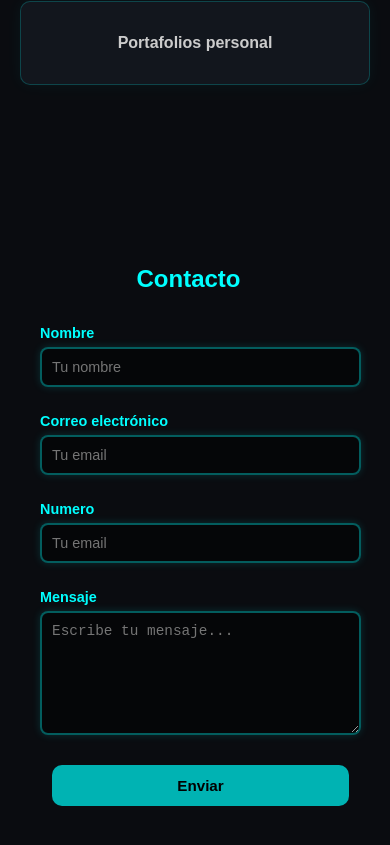
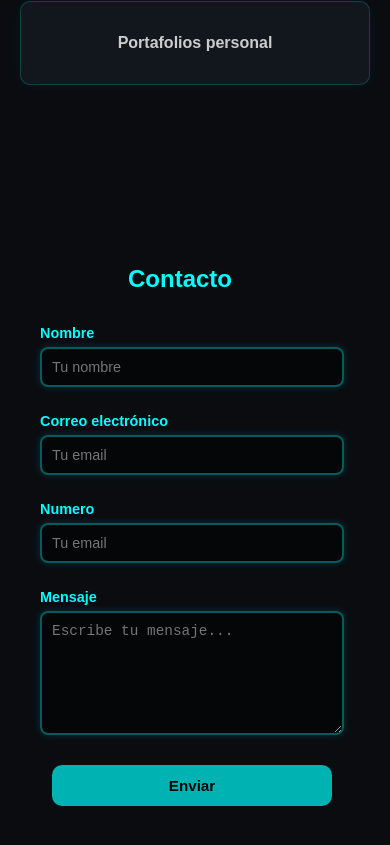
Before and after one commit to sursocarlos/CarlosFloresCV, a React (Vite) app: page / in a window 390 px wide. Shown: the part 4680-5525 px from the top of the page. Built offline with nearby package versions, Linux system fonts and the light colour scheme.

Commit message:
Actualización del formulario Contacto 2

```diff
--- a/src/styles/Body.css
+++ b/src/styles/Body.css
@@ -377,7 +377,7 @@
 
 /* FORMULARIO */
 .contact-form {
-  max-width: 700px; /* MÁS ANCHO */
+  max-width: 1100px; /* MÁS ANCHO */
   margin: 0 auto;
   display: flex;
   flex-direction: column;
@@ -521,14 +521,21 @@
   .contact-form .field button {
     margin-left: 12px;
   }
-
-
 }
 
 @media (max-width: 837px) {
   .contact-section {
     max-width: 100%;
     margin-right: 13px;
+  }
+
+
+}
+
+
+@media (max-width: 1261px){
+  .contact-section{
+    margin-right: 30px;
   }
 }
 
```
